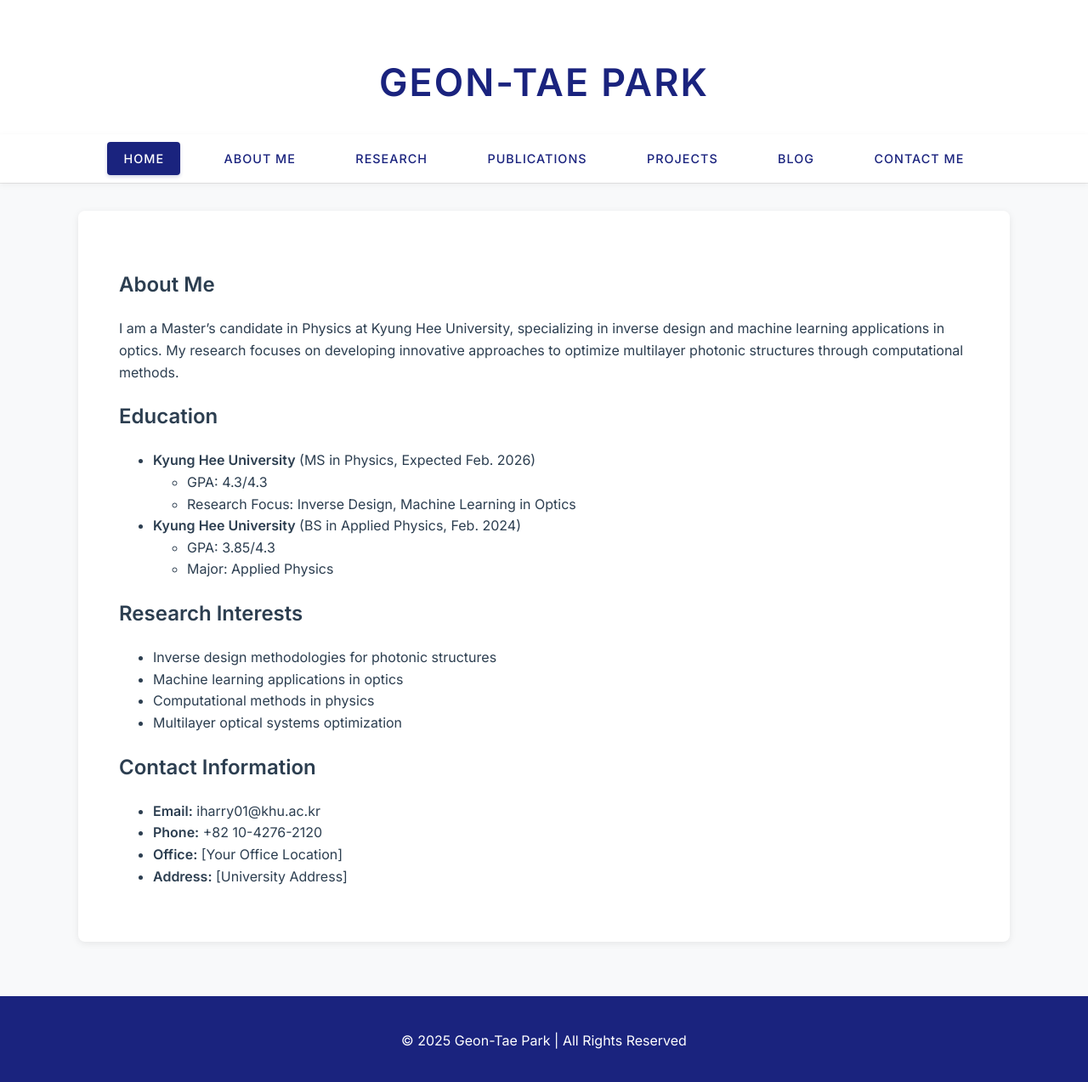
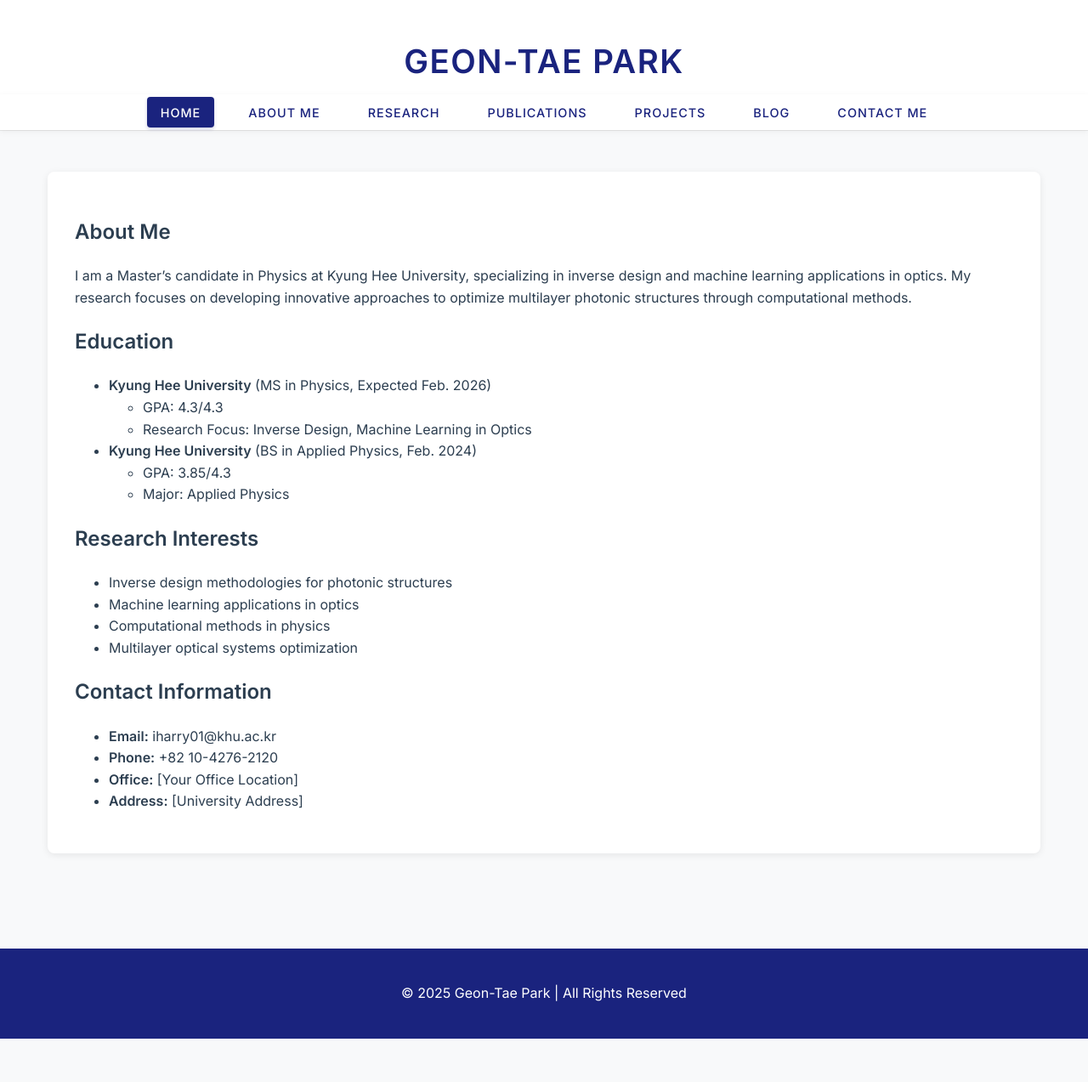
Before and after one commit to gtpark01/gtpark01.github.io, a Jekyll site: the page built from index.md, in a window 1280 px wide and 1278 px high. Shown: the top 1273 px of the window at 85% size. Built offline with Jekyll 4.4.1, drawn with Linux system fonts in a browser that asks for light colours.

Commit message:
Update main.css

```diff
--- a/assets/css/main.css
+++ b/assets/css/main.css
@@ -1,4 +1,8 @@
 /* Base Styles */
+* {
+    box-sizing: border-box;
+}
+
 body {
     font-family: 'Inter', 'Helvetica Neue', Arial, sans-serif;
     margin: 0;
@@ -8,26 +12,32 @@
     background-color: #f8f9fa;
 }
 
+img {
+    max-width: 100%;
+    height: auto;
+    display: block;
+}
+
 /* Header Styles */
 .header {
     text-align: center;
-    padding: 2rem 0 0;
+    padding: 1rem 0 0;
     background-color: rgba(255, 255, 255, 0.95);
     border-bottom: 1px solid rgba(0,0,0,0.1);
 }
 
 .header h1 {
-    font-size: 2.8rem;
-    margin-bottom: 1.5rem;
+    font-size: 2.4rem;
+    margin-bottom: 0.5rem;
     color: #1a237e;
-    letter-spacing: 2px;
+    letter-spacing: 1.5px;
     font-weight: 600;
 }
 
 /* Navigation Styles */
 .nav-container {
     background: rgba(255, 255, 255, 0.98);
-    padding: 1rem 0;
+    padding: 0.5rem 0;
     text-align: center;
     position: sticky;
     top: 0;
@@ -41,7 +51,7 @@
     padding: 0;
     list-style: none;
     display: inline-flex;
-    gap: 2rem;
+    gap: 1.5rem;
     align-items: center;
 }
 
@@ -52,7 +62,7 @@
     font-size: 0.9rem;
     font-weight: 500;
     letter-spacing: 1px;
-    padding: 0.7rem 1.2rem;
+    padding: 0.6rem 1rem;
     border-radius: 4px;
     transition: all 0.3s ease;
 }
@@ -71,29 +81,31 @@
 /* Slideshow Styles */
 .slideshow-container {
     position: relative;
-    height: 800px;
     width: 100%;
     max-width: 1400px;
     margin: 0 auto;
     background: white;
     padding: 20px;
+    height: 500px; /* Reduced from 800px for better visibility */
+    overflow: hidden;
 }
 
 .slides {
+    width: 100%;
     height: 100%;
-    width: 100%;
-    display: flex;
+    display: none; /* only show the active slide */
     justify-content: center;
     align-items: center;
+    position: relative;
 }
 
 .slide-image {
     width: auto;
-    height: auto;
     max-width: 100%;
     max-height: 100%;
     object-fit: contain;
-    object-position: center;
+    display: block;
+    margin: 0 auto;
 }
 
 .fade {
@@ -129,19 +141,24 @@
 }
 
 .dot.active {
-    background-color: white;
+    background-color: #fff;
 }
 
-/* Content Sections */
+/* Container & Content Sections */
+.container {
+    max-width: 1200px;
+    margin: 0 auto;
+    padding: 1rem;
+}
+
 .welcome-section {
     background: white;
-    padding: 3rem;
-    margin: 2rem auto;
-    max-width: 1000px;
+    padding: 2rem;
+    margin: 2rem 0;
     position: relative;
     z-index: 2;
     border-radius: 8px;
-    box-shadow: 0 4px 12px rgba(0,0,0,0.1);
+    box-shadow: 0 4px 12px rgba(0,0,0,0.05);
 }
 
 .welcome-section h2 {
@@ -153,11 +170,9 @@
 
 .grid-container {
     display: grid;
-    grid-template-columns: repeat(3, 1fr);
+    grid-template-columns: repeat(auto-fit, minmax(250px, 1fr));
     gap: 2rem;
-    margin: 4rem auto;
-    max-width: 1200px;
-    padding: 0 2rem;
+    margin: 2rem 0;
 }
 
 .grid-item {
@@ -175,9 +190,8 @@
 
 .grid-item h3 {
     color: #1a237e;
-    font-size: 1.5rem;
+    font-size: 1.3rem;
     margin-bottom: 1rem;
-    position: relative;
 }
 
 .read-more {
@@ -197,9 +211,8 @@
 
 .content-section {
     background: white;
-    padding: 3rem;
-    margin: 2rem auto;
-    max-width: 1000px;
+    padding: 2rem;
+    margin: 2rem 0;
     border-radius: 8px;
     box-shadow: 0 2px 8px rgba(0,0,0,0.08);
 }
@@ -216,22 +229,16 @@
 /* Responsive Design */
 @media (max-width: 768px) {
     .slideshow-container {
-        height: 500px;
+        height: 300px;
         padding: 10px;
     }
 
-    .welcome-section {
-        margin: 1rem;
-        padding: 2rem;
-    }
-
-    .grid-container {
-        grid-template-columns: 1fr;
-        padding: 0 1rem;
+    .header h1 {
+        font-size: 1.8rem;
     }
 
     .nav-menu {
-        gap: 1rem;
+        gap: 0.5rem;
         flex-wrap: wrap;
         justify-content: center;
     }
@@ -240,4 +247,8 @@
         font-size: 0.8rem;
         padding: 0.5rem 1rem;
     }
+
+    .grid-container {
+        grid-template-columns: 1fr;
+    }
 }
```
